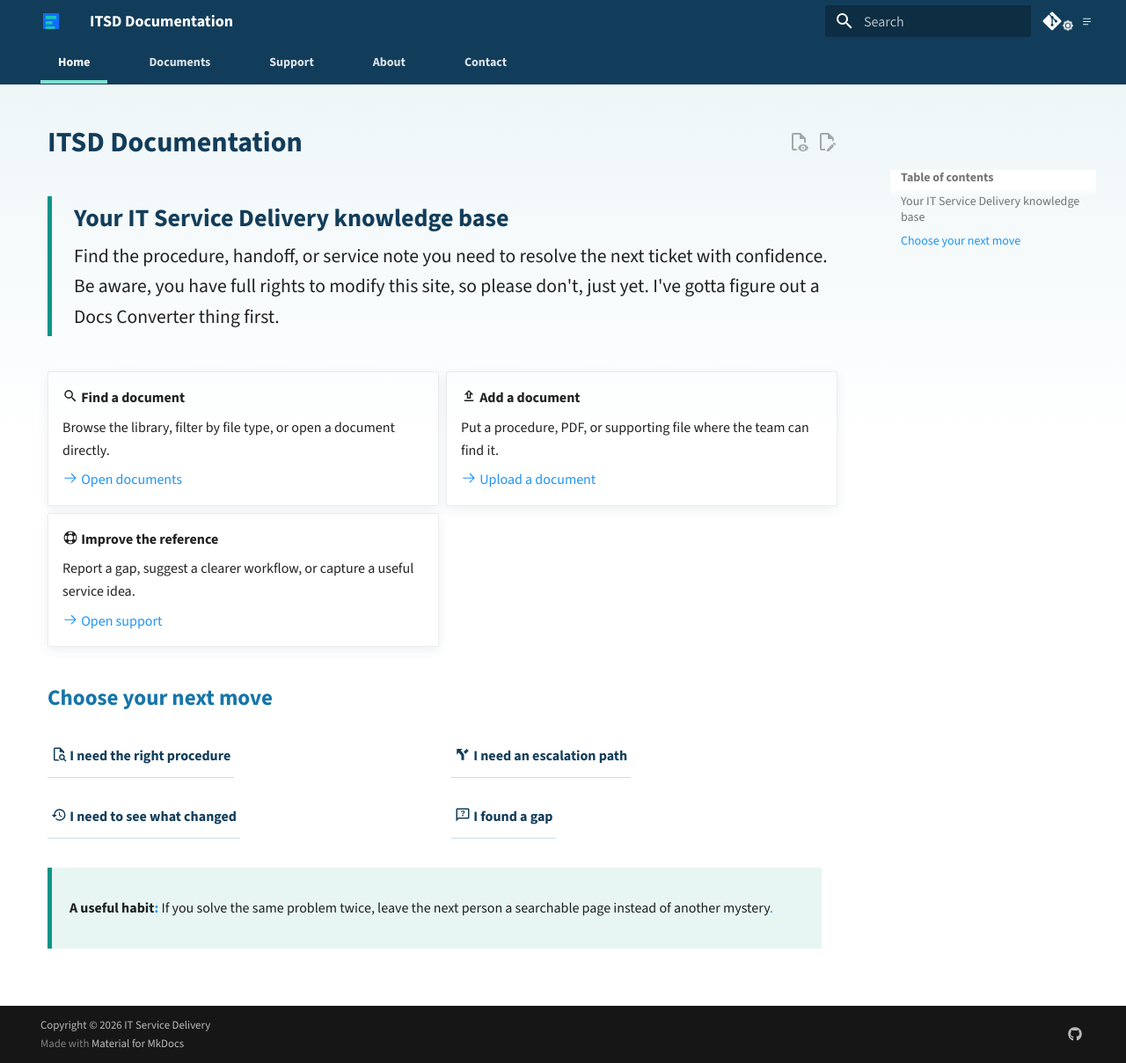
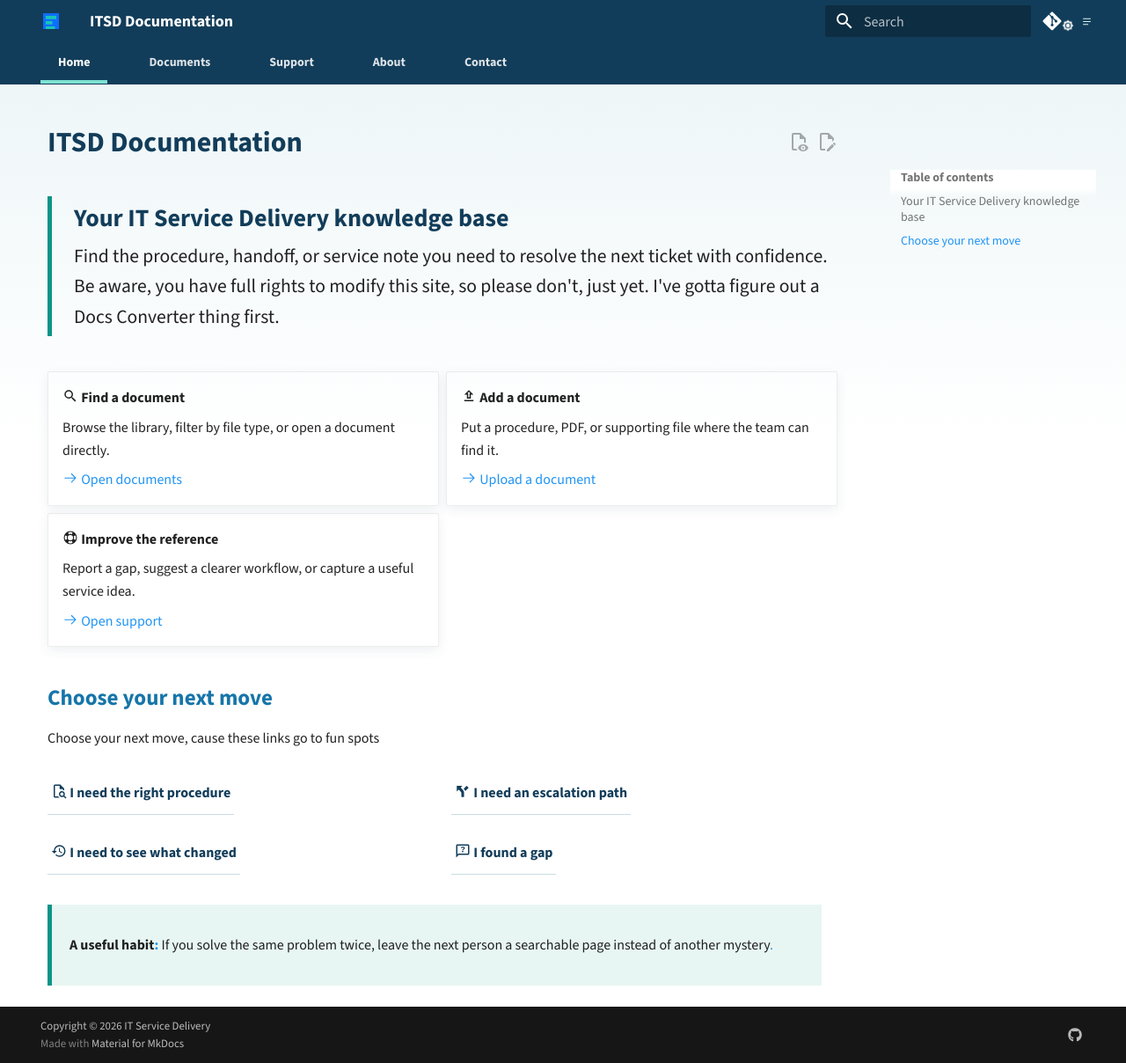
Before and after one commit to dgooding/mkdocs-basic, an MkDocs documentation site: the page built from docs/index.md, in a window 1280 px wide and 1208 px high. Shown: the whole window at 88% size. Built offline with MkDocs 1.6.1 and Material for MkDocs 9.7.7, drawn with Linux system fonts in a browser that asks for light colours; comment, search, counter and statistics services are not loaded.

Commit message:
docs: auto-update 2026-08-27 02:07:08

```diff
--- a/docs/index.md
+++ b/docs/index.md
@@ -39,6 +39,8 @@ Be aware, you have full rights to modify this site, so please don't, just yet. I
 
 ## Choose your next move
 
+Choose your next move, cause these links go to fun spots
+
 <div class="itsd-home-routes" markdown>
 
 [:material-file-search-outline: **I need the right procedure**](uploaded-documents.md)
```
